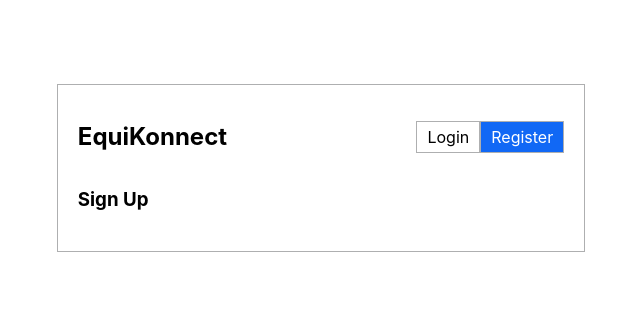
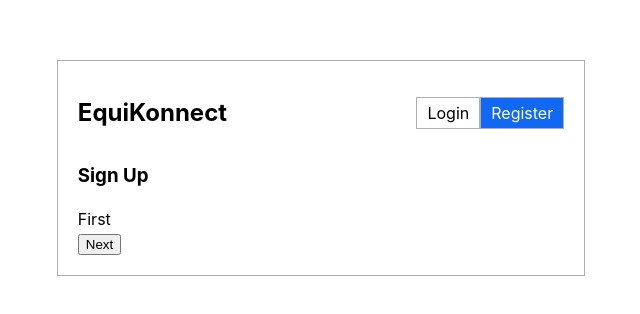
Before and after one commit to The-Jitu-Assignments/connect, a React (Vite) app in the folder frontend/: page /register in a window 1280 px wide. Shown: the part 232-546 px from the top of the page, without its empty margins (319-959 px from the left). Built offline with nearby package versions, Linux system fonts and the light colour scheme.

Commit message:
added next and previous buttons

```diff
--- /dev/null
+++ b/frontend/src/pages/register/MultiPage/Second/index.jsx
@@ -0,0 +1,9 @@
+import React from 'react'
+
+const Second = () => {
+  return (
+    <div>Second</div>
+  )
+}
+
+export default Second
--- a/frontend/src/pages/register/Register.jsx
+++ b/frontend/src/pages/register/Register.jsx
@@ -1,9 +1,28 @@
-import React from 'react';
+import React, { useState } from 'react';
 import { useNavigate } from 'react-router-dom';
+import First from './MultiPage/First';
+import Second from './MultiPage/Second';
 import './Register.css'
 
 const Register = () => {
   const navigate = useNavigate();
+  const [page, setPage] = useState(0);
+
+  const multiRegistrationComponent = () => {
+    switch (page) {
+      case 0:
+        return <First />;
+      case 1:
+        return <Second />
+      default:
+        return <First />
+    }
+  };
+
+  const handleSubmit = () => {
+    setPage(page + 1)
+  };
+
   return (
     <div className='register-container'>
       <div className='register-form'>
@@ -15,6 +34,11 @@ const Register = () => {
           </div>
         </div>
         <h3>Sign Up</h3>
+        {multiRegistrationComponent()}
+        {page > 0 && <button onClick={() => setPage(page - 1)}>Back</button>}
+        <button onClick={handleSubmit}>
+          {page === 0 ? 'Next' : 'Submit'}
+        </button>
       </div>
     </div>
   )
```
